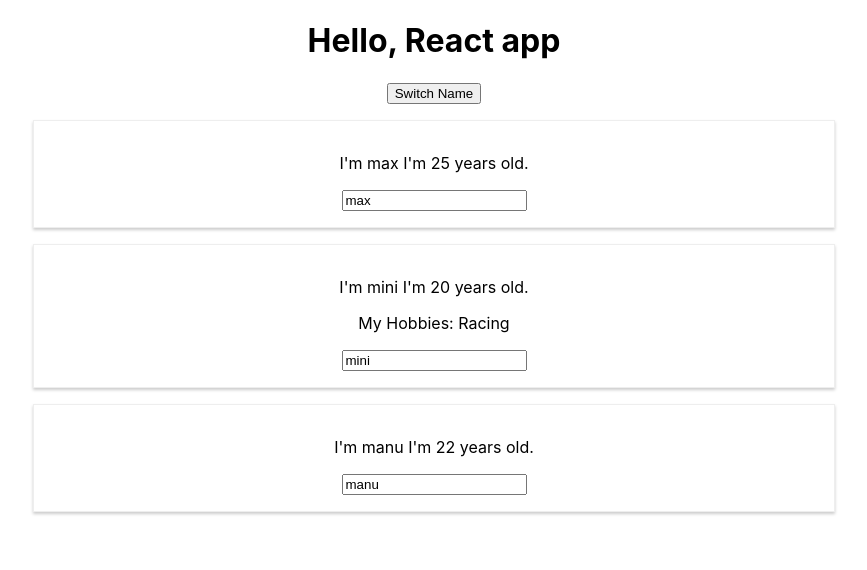
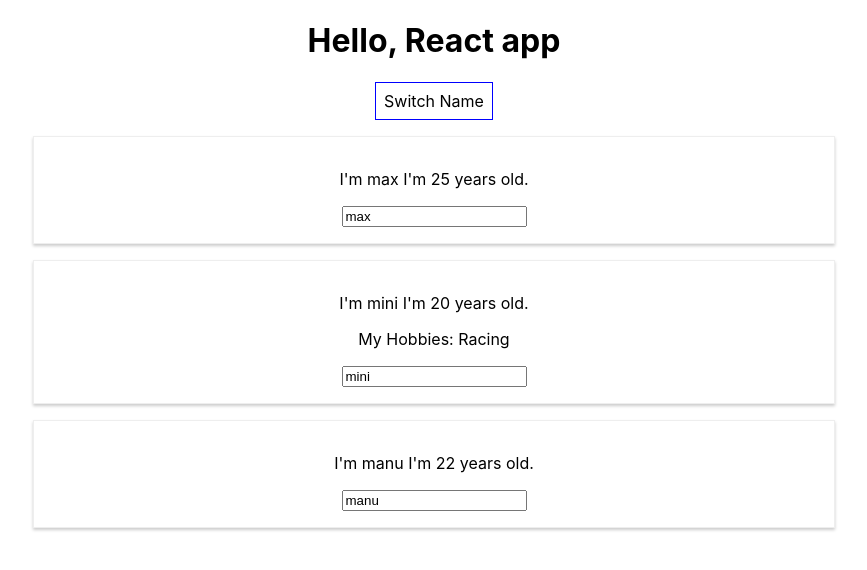
Before and after one commit to noel88/study_react, a React (Create React App) app in the folder react-basic/: page / in a window 1280 px wide. Shown: the top 570 px of the page, without its empty margins (206-1073 px from the left). Built offline with nearby package versions, Linux system fonts and the light colour scheme.

Commit message:
udemy (react) - 49. Working with Inline Styles

```diff
--- a/react-basic/src/App.js
+++ b/react-basic/src/App.js
@@ -33,10 +33,22 @@
         });
     };
 
+    const style = {
+        backgroundColor: 'white',
+        font: 'inherit',
+        border: '1px solid blue',
+        padding: '8px',
+        cursor: 'pointer'
+    };
+
     return (
         <div className="App">
             <h1>Hello, React app</h1>
-            <button onClick={() => switchNameHandler('new')}>Switch Name</button>
+            <button
+                onClick={() => switchNameHandler('new')}
+                style={style}
+            >Switch Name
+            </button>
             {/*<button onClick={this.switchNameHandler.bind(this, 'new')}>Switch Name</button>*/}
 
             <Person
```
